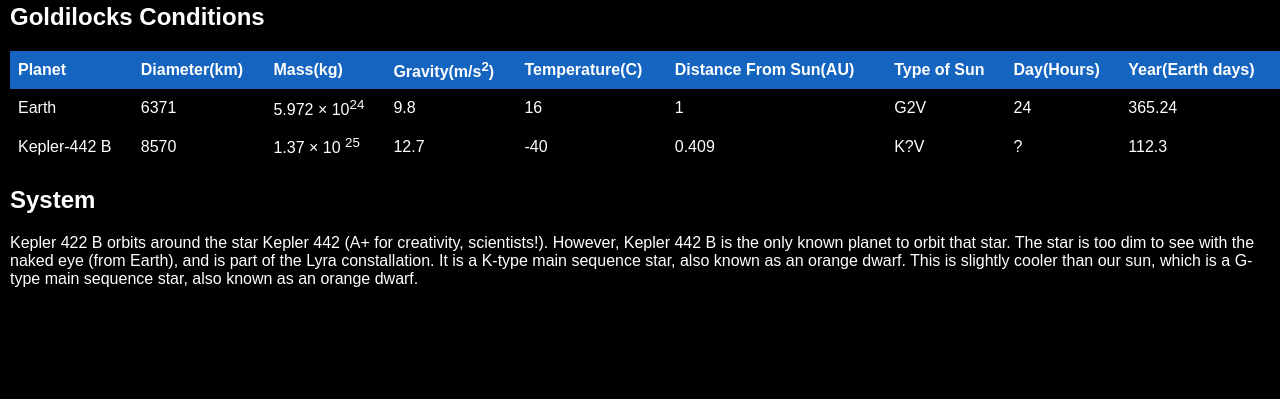
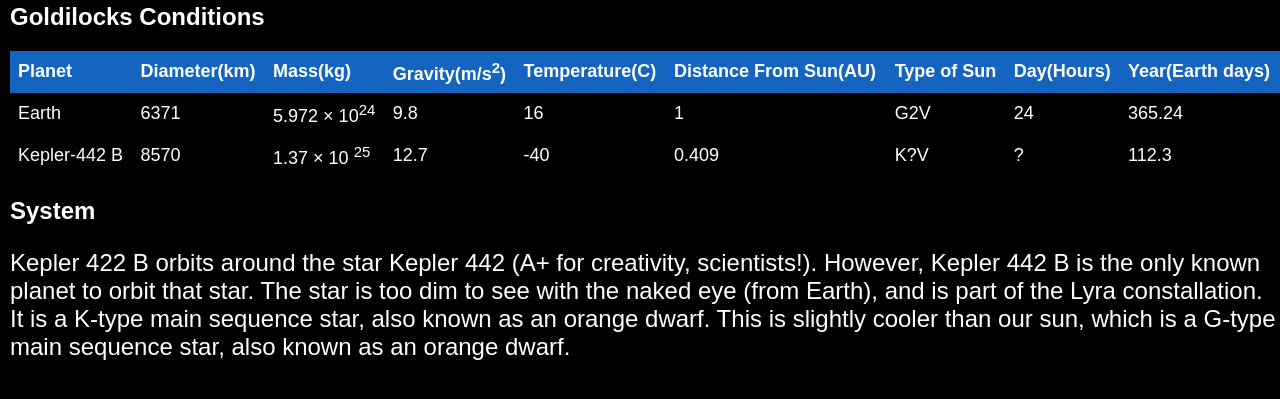
Before and after one commit to EthanShatterBlade/ethanshatterblade.github.io, a plain HTML site: page about.html in a window 1280 px wide. Shown: the part 67-466 px from the top of the page. Drawn offline with Linux system fonts and the light colour scheme.

Commit message:
Font Size Change
Better Readability

```diff
--- a/index.css
+++ b/index.css
@@ -57,6 +57,7 @@ th, td {
     text-align: left;
     padding: 8px;
     width:auto;
+    font-size:large;
 }
 
 
@@ -65,3 +66,6 @@ th {
     background-blend-mode: darken;
     color: white;
 }
+p, li {
+    font-size:x-large;
+}
```
